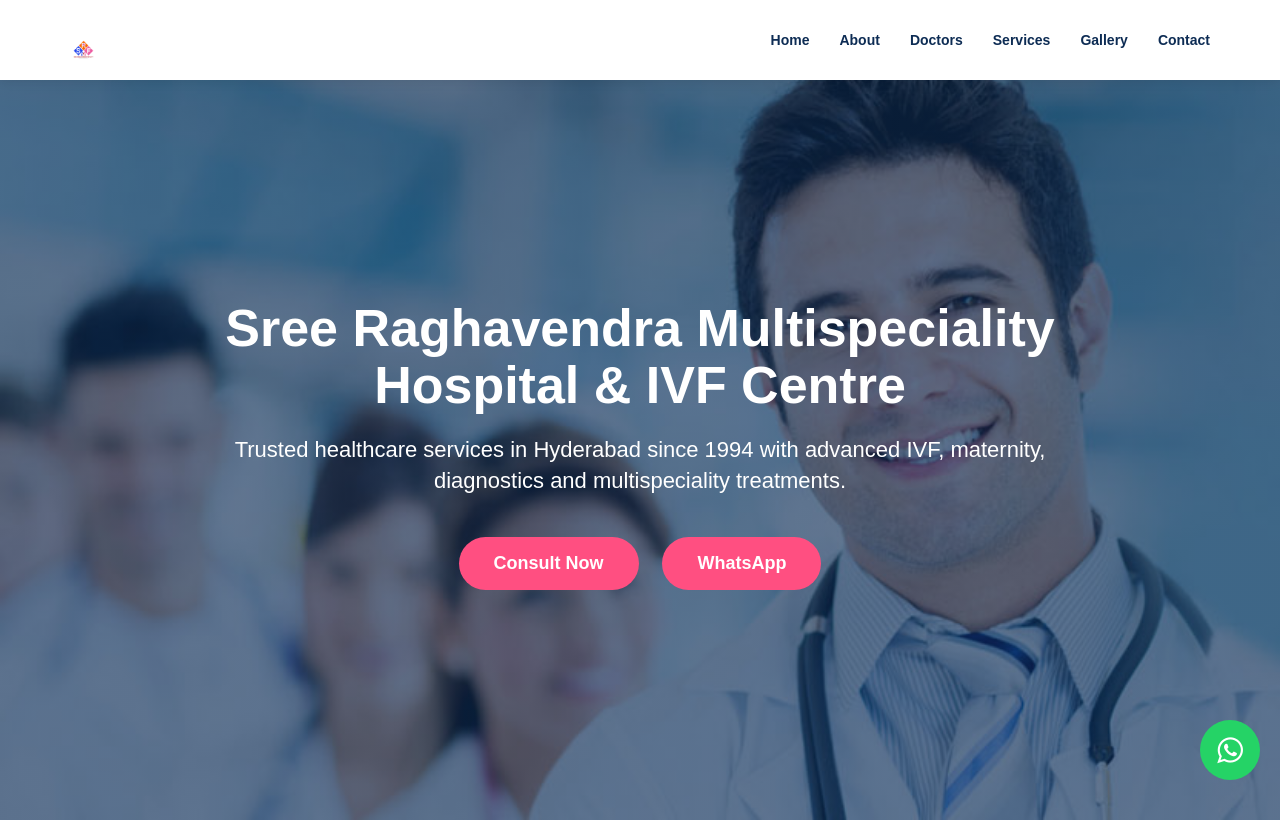
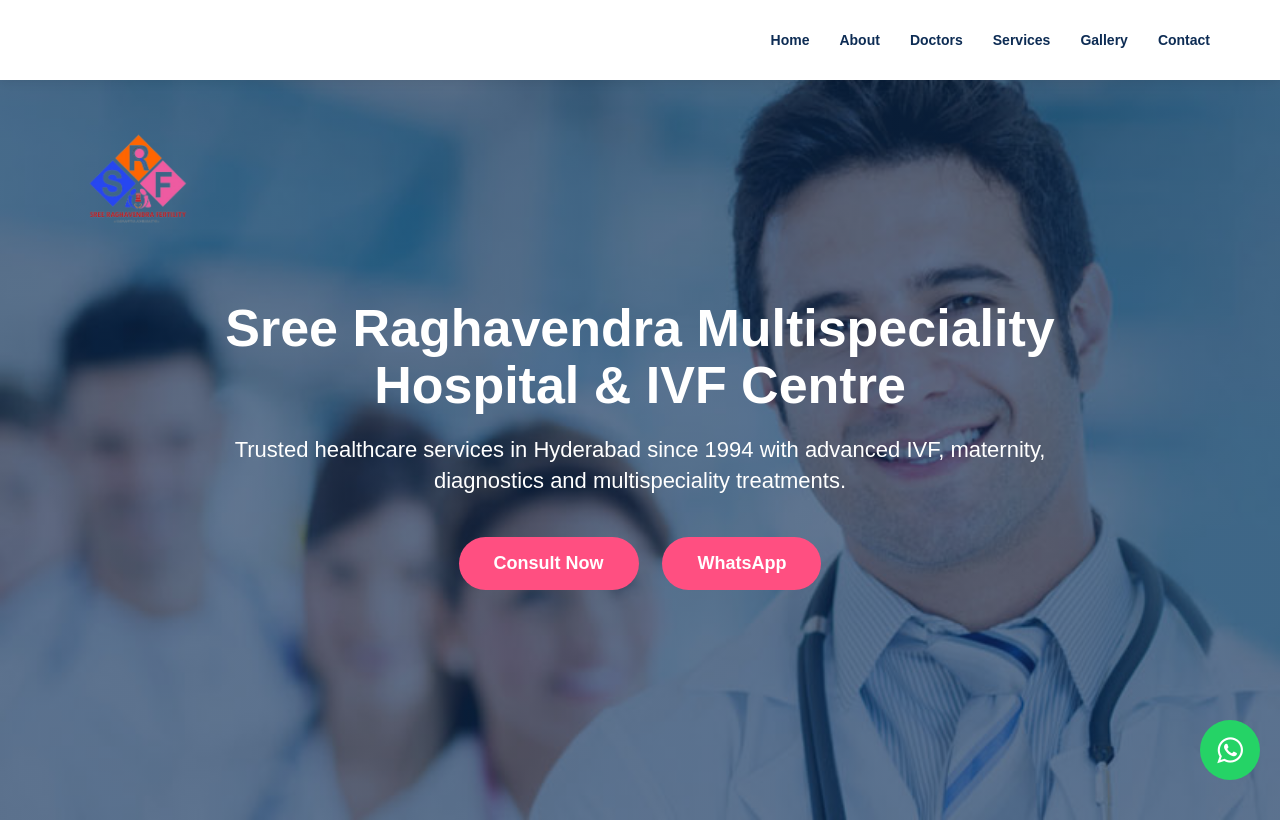
Before and after one commit to srfcfrontdesk-rgb/hospital-website, a plain HTML site: page index.html in a window 1280 px wide. Shown: the top 822 px of the page. Drawn offline with Linux system fonts and the light colour scheme.

Commit message:
index.html

```diff
--- a/index.html
+++ b/index.html
@@ -27,9 +27,9 @@
 }
 
 .navbar-brand img{
-height:20px;
+height:100px;
 width:auto;
-margin-top:10px;
+margin-top:100px;
 }
 
 .navbar-nav li a{
```
